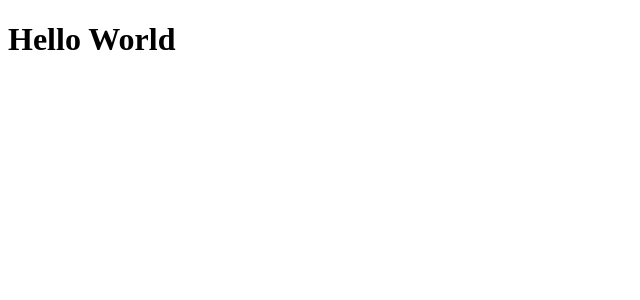
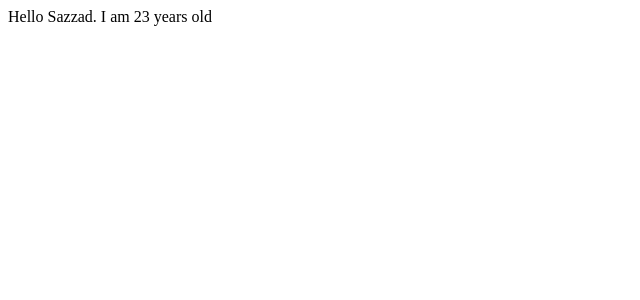
Before and after one commit to SAZZAD1Q2/Fruitopia, a React (Vite) app: page / in a window 1280 px wide. Shown: the top 300 px of the page, without its empty margins (0-640 px from the left). Built offline with nearby package versions, Linux system fonts and the light colour scheme.

Commit message:
brushing up props drilling

```diff
--- a/src/App.jsx
+++ b/src/App.jsx
@@ -1,14 +1,10 @@
-import { useState } from 'react'
-
-
+import Hello from "./components/Hello";
 function App() {
-  const [count, setCount] = useState(0)
-
   return (
-    <>
-     <h1>Hello World</h1>
-    </>
-  )
+    <div className="App">
+     <Hello name = 'Sazzad' age = '23' />
+    </div>
+  );
 }
 
-export default App
+export default App;
--- /dev/null
+++ b/src/components/Hello.jsx
@@ -0,0 +1,9 @@
+import React from 'react'
+
+const Hello = ({name, age}) => {
+  return (
+    <div>Hello {name}. I am {age} years old</div>
+  )
+}
+
+export default Hello
```
